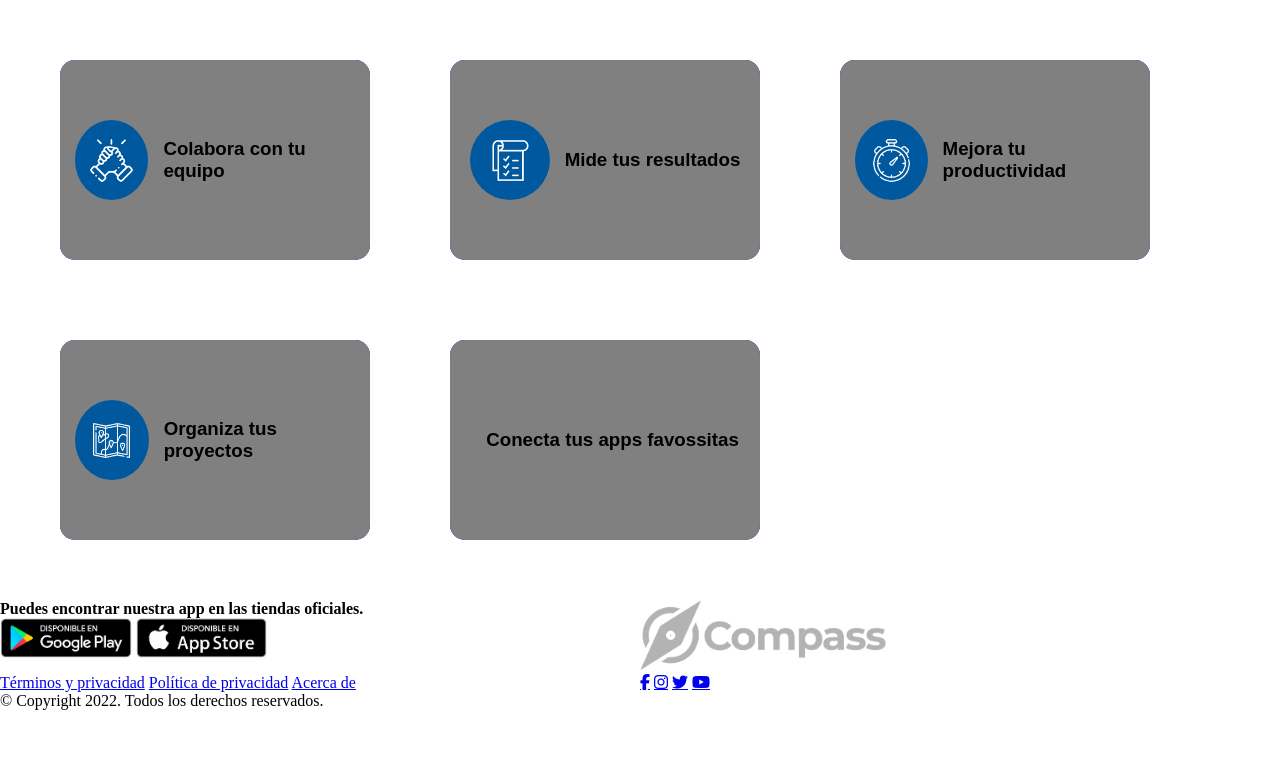
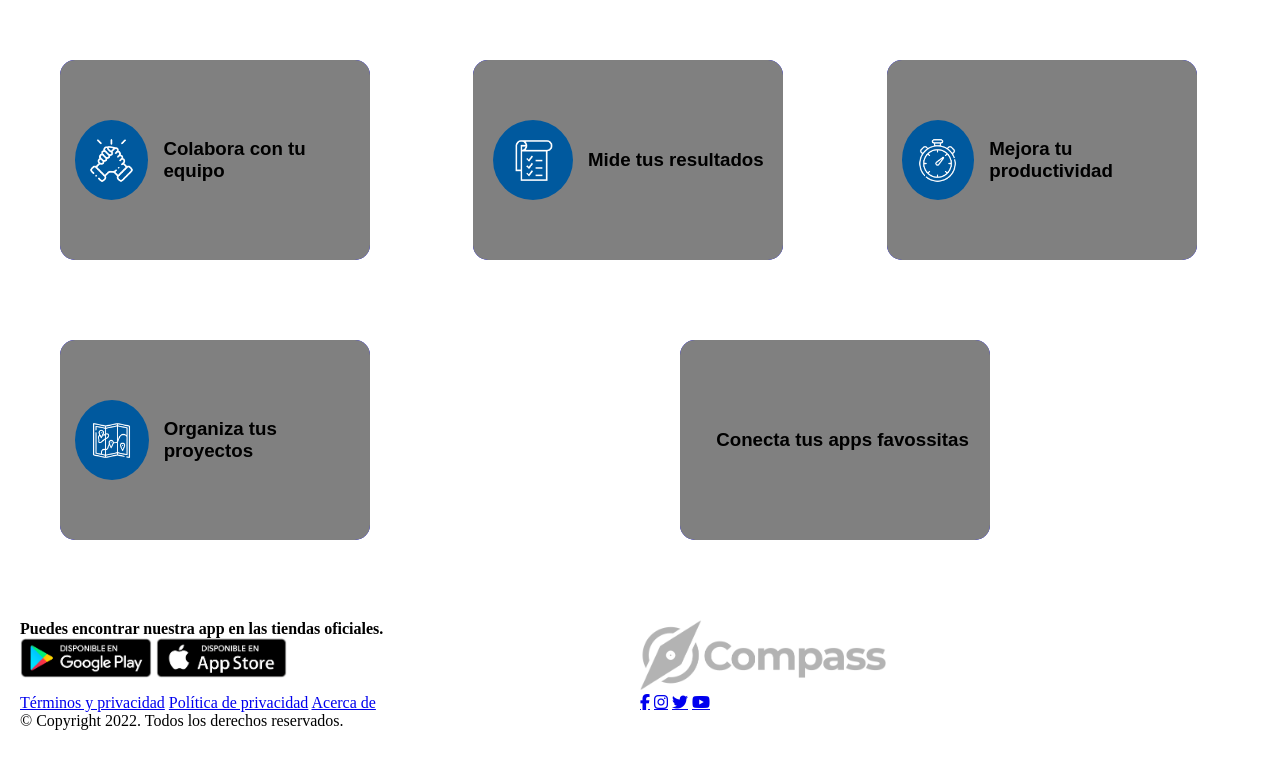
Before and after one commit to LucassToledo/landingPageBootcamp, a plain HTML site: page index.html in a window 1280 px wide. Drawn offline with Linux system fonts and the light colour scheme.

Commit message:
Copia de seguridad del footer

```diff
--- a/css/estilos.css
+++ b/css/estilos.css
@@ -10,9 +10,22 @@
 .beneficios {
     max-width: 1400px;
     padding: 20px;
+}
+
+.gridtop-beneficios {
+    width: 100%;
+    display: grid;
+    grid-template-columns: repeat(3, 1fr);
     margin: auto;
-    display: flex;
-    flex-wrap: wrap;
+
+}
+
+.gridbottom-beneficios {
+    width: 100%;
+    display: grid;
+    grid-template-columns: repeat(2, 1fr);
+    margin: auto;
+
 }
 
 .beneficios__card {
@@ -88,6 +101,10 @@
 /*FOOTER*/
 
 .footer {
+    padding: 20px;
+}
+
+.grid-footer {
     width: 100%;
     display: grid;
     grid-template-columns: repeat(2, 1fr);
--- a/index.html
+++ b/index.html
@@ -11,6 +11,7 @@
 <body>
 
     <div class="beneficios">
+        <div class="gridtop-beneficios">
             <div class="beneficios__card">
                 <div class="beneficios__h3">
                     <div class="circulo">
@@ -43,6 +44,8 @@
                     Lorem ipsum, dolor sit amet consectetur adipisicing elit. Quo nesciunt quae dicta quia, veritatis cum! Fuga consectetur maxime repellat debitis adipisci enim nesciunt, quo tenetur harum perferendis aliquam, dicta et.
                 </div>
             </div>
+        </div>
+        <div class="gridbottom-beneficios">
             <div class="beneficios__card">
                 <div class="beneficios__h3">
                     <div class="circulo">
@@ -64,7 +67,10 @@
             </div>
         </div>
 
+    </div>
+
     <footer class="footer">
+        <div class="grid-footer">
             <div class="tiendas">
                 <div class="tiendas__texto">
                     <h4>Puedes encontrar nuestra app en las tiendas oficiales.</h4>
@@ -88,6 +94,7 @@
                 <a href="#" class="fa fa-twitter"></a>
                 <a href="#" class="fa fa-youtube"></a>
             </div>
+        </div>
         <div class="copyright">
             © Copyright 2022. Todos los derechos reservados.
         </div>
```
Lines whose indentation alone changed are shown as unchanged.
